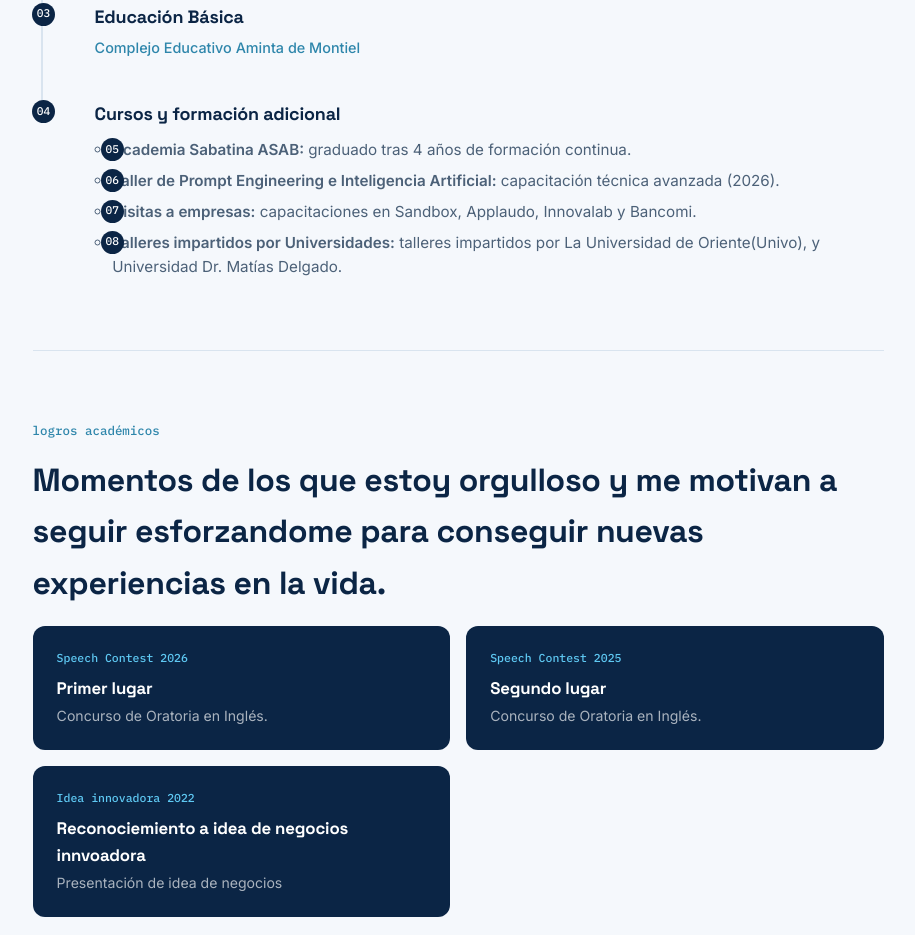
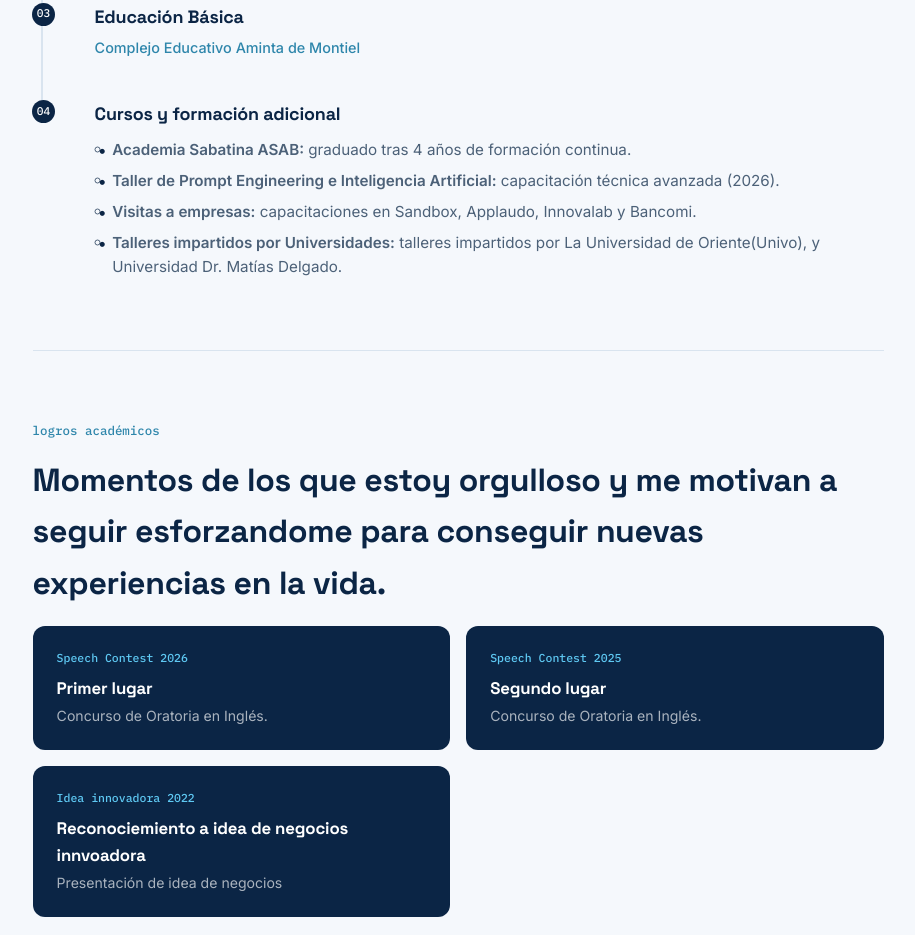
Before and after one commit to gabo28yt-droid/prueba, a plain HTML site: page index.html in a window 1280 px wide. Shown: the part 1126-2061 px from the top of the page, without its empty margins (345-1260 px from the left). Drawn offline with Linux system fonts and the light colour scheme.

Commit message:
Mostrar solo puntos en la lista de formación adicional

```diff
--- a/style.css
+++ b/style.css
@@ -379,9 +379,22 @@
     padding:0 0 0.4rem 0;
     margin:0;
   }
-/* Elimina el número decorativo de la línea de tiempo dentro de la sublista. */
-  .sub-list li::before
-  .sub-list li::before{ content:none; }
+/* Reemplaza el número de la línea de tiempo por un punto sencillo en la sublista. */
+  .sub-list li::before{
+    content:"•";
+    position:absolute;
+    left:-0.9rem;
+    top:0;
+    width:auto;
+    height:auto;
+    background:none;
+    color:var(--azul-principal);
+    border-radius:0;
+    display:block;
+    font-family:inherit;
+    font-size:1rem;
+    line-height:1.6;
+  }
 
   /* ===== 6. LOGROS Y CERTIFICACIONES ===== */
 /* Distribuye las tarjetas de logros en columnas. */
```
